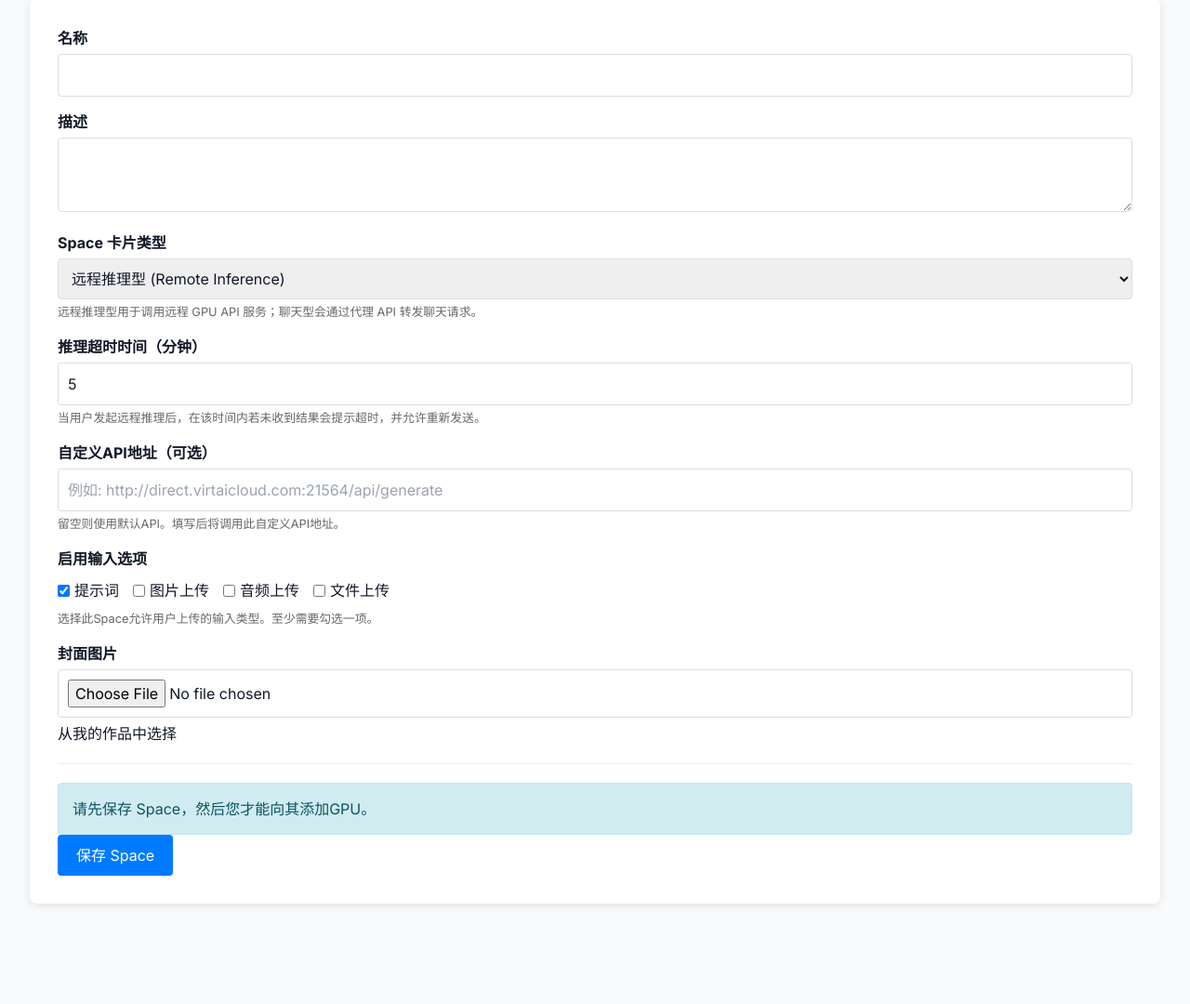
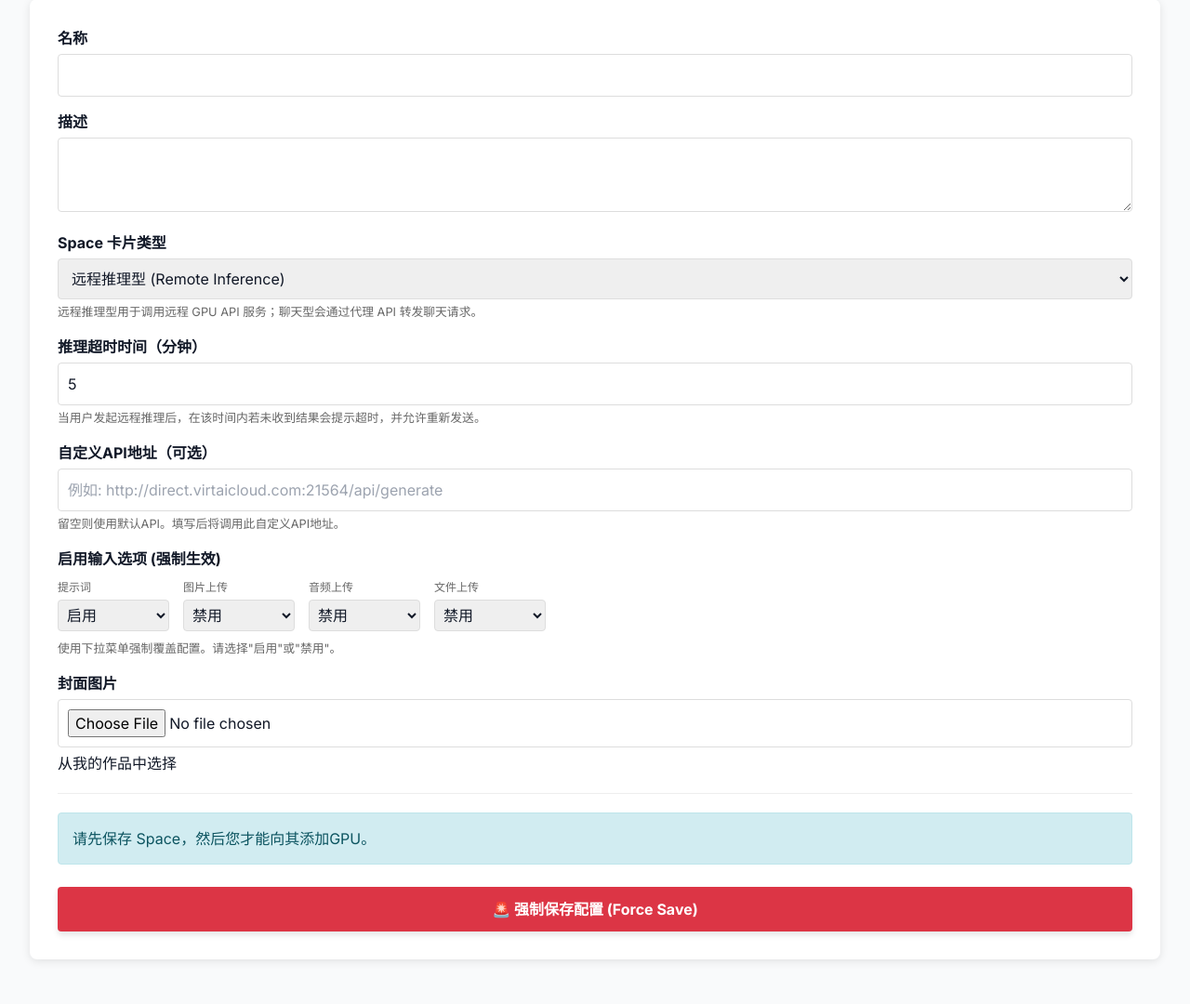
Before and after one commit to nianxi666/spaces1, a Flask app: template project/templates/add_edit_space.html in a window 1280 px wide. Shown: the part 135-1215 px from the top of the page at 93% size. Before the commit the page ends 1109 px from the top, so only its background shows below. Run offline with Flask 2, Linux system fonts and the light colour scheme; the template is opened without the code that fills it, so the values that code supplies are empty; data comes from the database, SQL or seed files in the repository; some libraries are stand-ins or nearby versions.

Commit message:
fix: 彻底解决配置保存问题 - 改用Dropdowns和强制保存按钮
更改:
1. 输入选项从 Checkbox 改为 Select Dropdown (启用/禁用)。
   - 彻底消除了浏览器不提交隐藏Checkbox的问题
   - 不再依赖JavaScript同步

2. 添加'强制保存配置'按钮
   - 界面更清晰，操作更明确

此更改保证后端总是能接收到 true/false 字符串。

```diff
--- a/project/admin.py
+++ b/project/admin.py
@@ -326,6 +326,12 @@ def add_edit_space(space_id=None):
 
             # Save remote_inference input options
             if card_type == 'remote_inference':
+                # Debug: print what we receive
+                print(f"DEBUG: enable_prompt = {request.form.get('enable_prompt')}")
+                print(f"DEBUG: enable_image_input = {request.form.get('enable_image_input')}")
+                print(f"DEBUG: enable_audio_input = {request.form.get('enable_audio_input')}")
+                print(f"DEBUG: enable_file_input = {request.form.get('enable_file_input')}")
+
                 space['custom_api_url'] = request.form.get('custom_api_url', '').strip()
                 space['enable_prompt'] = request.form.get('enable_prompt') == 'true'
                 space['enable_image_input'] = request.form.get('enable_image_input') == 'true'
--- a/project/templates/add_edit_space.html
+++ b/project/templates/add_edit_space.html
@@ -68,30 +68,51 @@
                 style="width: 100%; padding: 10px; border: 1px solid #ddd; border-radius: 4px; box-sizing: border-box;">
             <small style="color: #666;">留空则使用默认API。填写后将调用此自定义API地址。</small>
 
-            <label style="display: block; margin-top: 15px; margin-bottom: 10px; font-weight: bold;">启用输入选项</label>
+
+            <label style="display: block; margin-top: 15px; margin-bottom: 10px; font-weight: bold;">启用输入选项
+                (强制生效)</label>
             <div style="display: flex; flex-wrap: wrap; gap: 15px; margin-bottom: 5px;">
-                <label style="display: flex; align-items: center; gap: 5px;">
-                    <input type="checkbox" name="enable_prompt" value="true" {% if not space or
-                        space.get('enable_prompt', True) %}checked{% endif %}>
-                    <span>提示词</span>
-                </label>
-                <label style="display: flex; align-items: center; gap: 5px;">
-                    <input type="checkbox" name="enable_image_input" value="true" {% if space and
-                        space.get('enable_image_input', False) %}checked{% endif %}>
-                    <span>图片上传</span>
-                </label>
-                <label style="display: flex; align-items: center; gap: 5px;">
-                    <input type="checkbox" name="enable_audio_input" value="true" {% if space and
-                        space.get('enable_audio_input', False) %}checked{% endif %}>
-                    <span>音频上传</span>
-                </label>
-                <label style="display: flex; align-items: center; gap: 5px;">
-                    <input type="checkbox" name="enable_file_input" value="true" {% if space and
-                        space.get('enable_file_input', False) %}checked{% endif %}>
-                    <span>文件上传</span>
-                </label>
+                <div style="display: flex; flex-direction: column; width: 120px;">
+                    <label style="font-size: 12px; color: #666; margin-bottom: 4px;">提示词</label>
+                    <select name="enable_prompt" style="padding: 5px; border: 1px solid #ddd; border-radius: 4px;">
+                        <option value="true" {% if not space or space.get('enable_prompt', True) %}selected{% endif %}>
+                            启用</option>
+                        <option value="false" {% if space and not space.get('enable_prompt', True) %}selected{% endif
+                            %}>禁用</option>
+                    </select>
+                </div>
+
+                <div style="display: flex; flex-direction: column; width: 120px;">
+                    <label style="font-size: 12px; color: #666; margin-bottom: 4px;">图片上传</label>
+                    <select name="enable_image_input" style="padding: 5px; border: 1px solid #ddd; border-radius: 4px;">
+                        <option value="true" {% if space and space.get('enable_image_input', False) %}selected{% endif
+                            %}>启用</option>
+                        <option value="false" {% if not space or not space.get('enable_image_input', False) %}selected{%
+                            endif %}>禁用</option>
+                    </select>
+                </div>
+
+                <div style="display: flex; flex-direction: column; width: 120px;">
+                    <label style="font-size: 12px; color: #666; margin-bottom: 4px;">音频上传</label>
+                    <select name="enable_audio_input" style="padding: 5px; border: 1px solid #ddd; border-radius: 4px;">
+                        <option value="true" {% if space and space.get('enable_audio_input', False) %}selected{% endif
+                            %}>启用</option>
+                        <option value="false" {% if not space or not space.get('enable_audio_input', False) %}selected{%
+                            endif %}>禁用</option>
+                    </select>
+                </div>
+
+                <div style="display: flex; flex-direction: column; width: 120px;">
+                    <label style="font-size: 12px; color: #666; margin-bottom: 4px;">文件上传</label>
+                    <select name="enable_file_input" style="padding: 5px; border: 1px solid #ddd; border-radius: 4px;">
+                        <option value="true" {% if space and space.get('enable_file_input', False) %}selected{% endif
+                            %}>启用</option>
+                        <option value="false" {% if not space or not space.get('enable_file_input', False) %}selected{%
+                            endif %}>禁用</option>
+                    </select>
+                </div>
             </div>
-            <small style="color: #666;">选择此Space允许用户上传的输入类型。至少需要勾选一项。</small>
+            <small style="color: #666;">使用下拉菜单强制覆盖配置。请选择"启用"或"禁用"。</small>
         </div>
         <div style="margin-bottom: 15px;">
             <label style="display: block; margin-bottom: 5px; font-weight: bold;">封面图片</label>
@@ -144,44 +165,38 @@
         </div>
         {% endif %}
 
+        <br>
         <button type="submit"
-            style="background: #007bff; color: white; padding: 10px 20px; border: none; border-radius: 4px; cursor: pointer;">保存
-            Space</button>
+            style="background: #dc3545; color: white; padding: 12px 24px; border: none; border-radius: 4px; cursor: pointer; font-size: 16px; font-weight: bold; width: 100%; box-shadow: 0 4px 6px rgba(0,0,0,0.1);">
+            🚨 强制保存配置 (Force Save)
+        </button>
 
     </form>
 </div>
 
 <!-- Cover Image Scripts -->
 <script>
+    // Sync visible checkboxes to hidden inputs (for remote_inference settings)
     document.addEventListener('DOMContentLoaded', function () {
-        // Ensure checkbox values are submitted even when parent div is hidden
-        const spaceForm = document.getElementById('space-form');
-        if (spaceForm) {
-            spaceForm.addEventListener('submit', function (e) {
-                // Get all checkboxes for remote_inference settings
-                const checkboxes = [
-                    'enable_prompt',
-                    'enable_image_input',
-                    'enable_audio_input',
-                    'enable_file_input'
-                ];
+        const checkboxPairs = [
+            { cb: 'cb_enable_prompt', hidden: 'hidden_enable_prompt' },
+            { cb: 'cb_enable_image_input', hidden: 'hidden_enable_image_input' },
+            { cb: 'cb_enable_audio_input', hidden: 'hidden_enable_audio_input' },
+            { cb: 'cb_enable_file_input', hidden: 'hidden_enable_file_input' }
+        ];
 
-                checkboxes.forEach(name => {
-                    const checkbox = this.querySelector(`input[name="${name}"]`);
-                    if (checkbox) {
-                        // Create hidden input with the checkbox value
-                        const hidden = document.createElement('input');
-                        hidden.type = 'hidden';
-                        hidden.name = name;
-                        hidden.value = checkbox.checked ? 'true' : 'false';
-                        this.appendChild(hidden);
+        checkboxPairs.forEach(pair => {
+            const checkbox = document.getElementById(pair.cb);
+            const hidden = document.getElementById(pair.hidden);
 
-                        // Disable the original checkbox so it doesn't submit
-                        checkbox.disabled = true;
-                    }
+            if (checkbox && hidden) {
+                // Update hidden input when checkbox changes
+                checkbox.addEventListener('change', function () {
+                    hidden.value = this.checked ? 'true' : 'false';
+                    console.log(`Updated ${pair.hidden} = ${hidden.value}`);
                 });
-            });
-        }
+            }
+        });
     });
 </script>
 <script>
```
